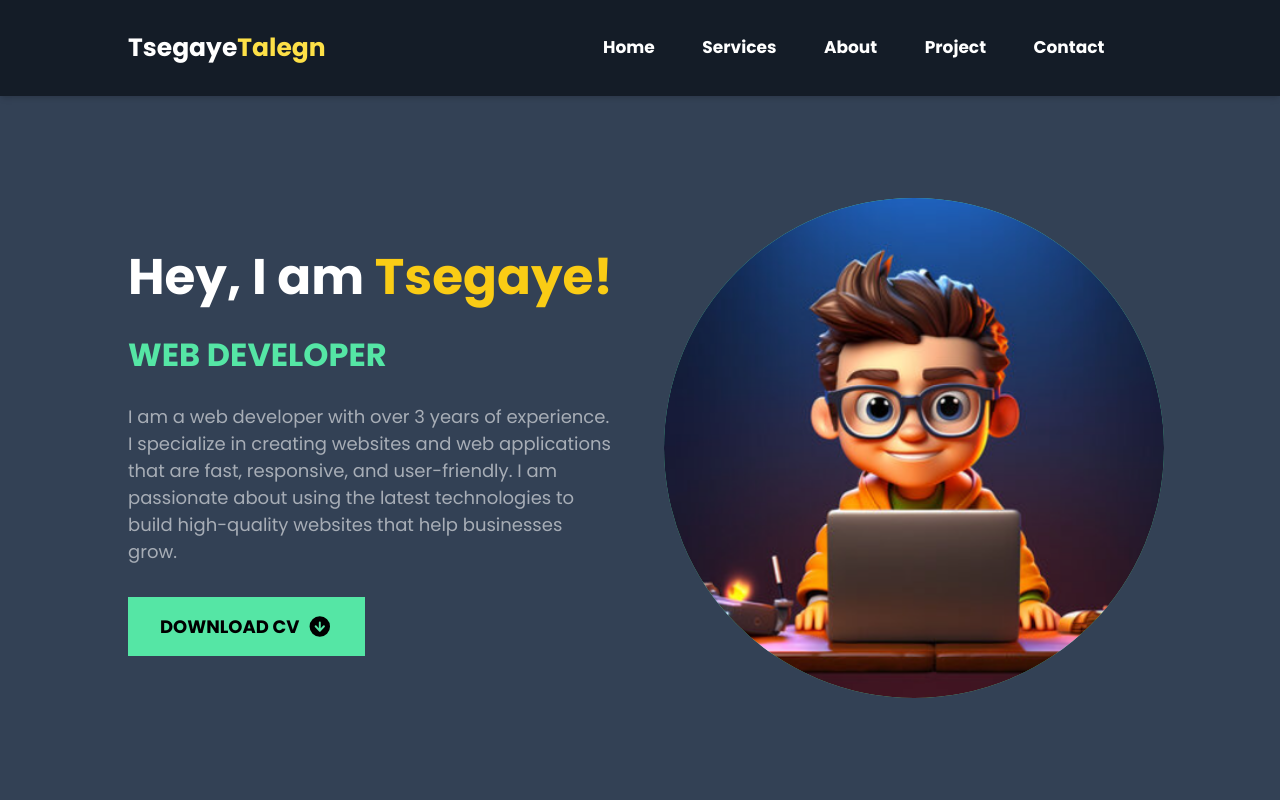
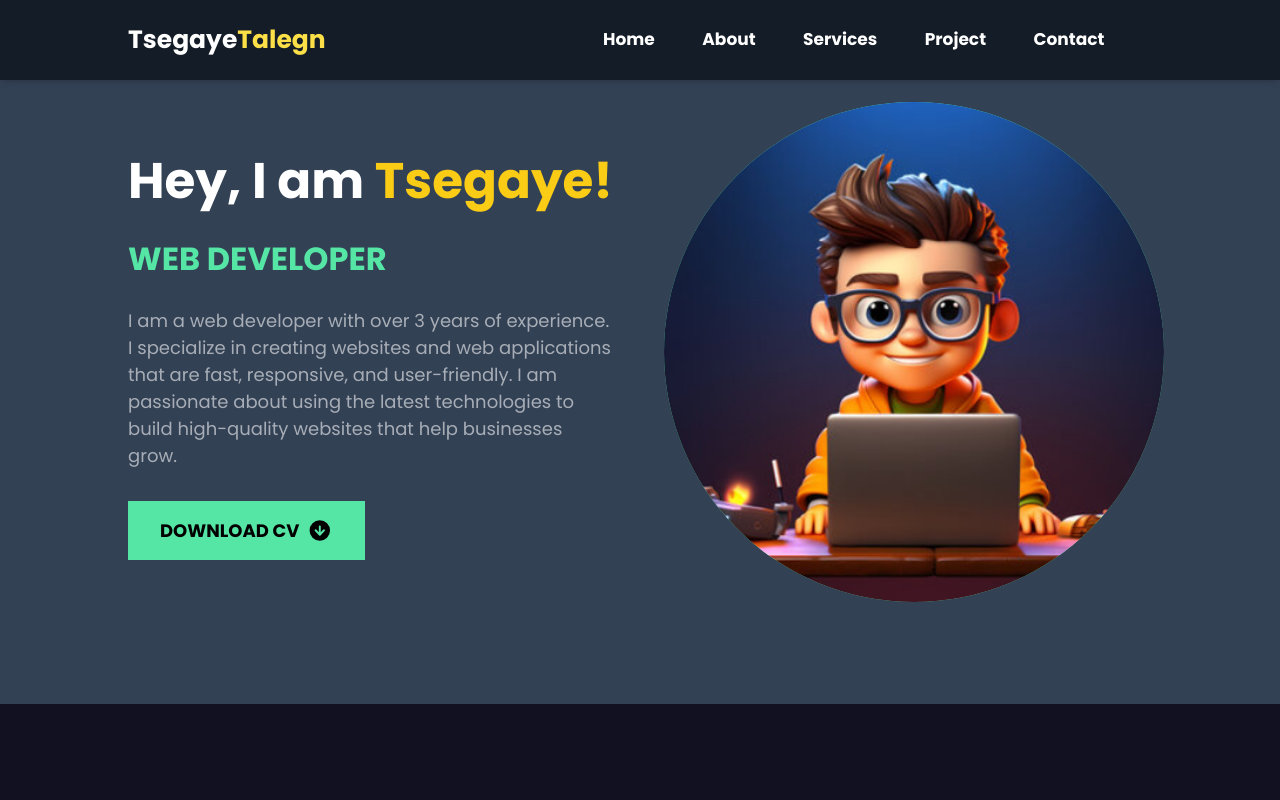
Before and after one commit to tsegaye27/PRODIGY_WD_04, a Next.js app: page / in a window 1280 px wide. Shown: the top 800 px of the page. Built offline with nearby package versions, Linux system fonts and the light colour scheme.

Commit message:
styling the nav bar

```diff
--- a/components/MobileNav.tsx
+++ b/components/MobileNav.tsx
@@ -15,8 +15,8 @@ const MobileNav = ({ nav, onCloseNav }: Props) => {
     >
       <div className="w-[100vw] h-[100vh] flex flex-col items-center justify-center">
         <div className="nav-link-mobile">Home</div>
+        <div className="nav-link-mobile">About</div>
         <div className="nav-link-mobile">Services</div>
-        <div className="nav-link-mobile">About</div>
         <div className="nav-link-mobile">Project</div>
         <div className="nav-link-mobile">Contact</div>
       </div>
--- a/components/Nav.tsx
+++ b/components/Nav.tsx
@@ -7,15 +7,15 @@ interface Props {
 
 const Nav = ({ onOpenNav }: Props) => {
   return (
-    <div className="w-[100%] sticky z-[10000] top-0 h-[12vh] bg-[#141c27] shadow-md">
+    <div className="w-[100%] fixed z-[10000] top-0 h-[10vh] bg-[#141c27] shadow-md">
       <div className="flex items-center justify-between w-[80%] mx-auto h-[100%]">
         <h1 className="flex-[0.6] cursor-pointer text-[25px] text-white font-bold">
           Tsegaye
           <span className="text-yellow-300">Talegn</span>
         </h1>
         <div className="nav-link">Home</div>
+        <div className="nav-link">About</div>
         <div className="nav-link">Services</div>
-        <div className="nav-link">About</div>
         <div className="nav-link">Project</div>
         <div className="nav-link">Contact</div>
         <div onClick={onOpenNav}>
```
